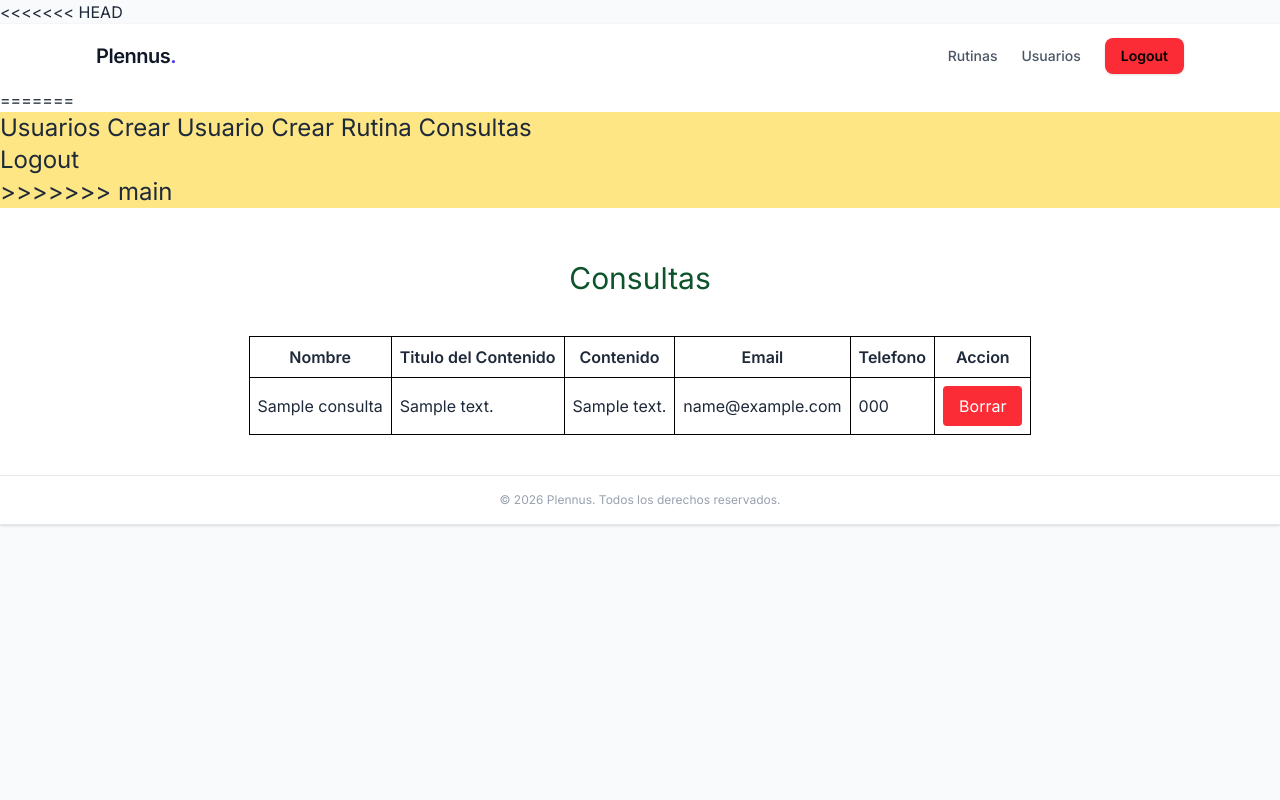
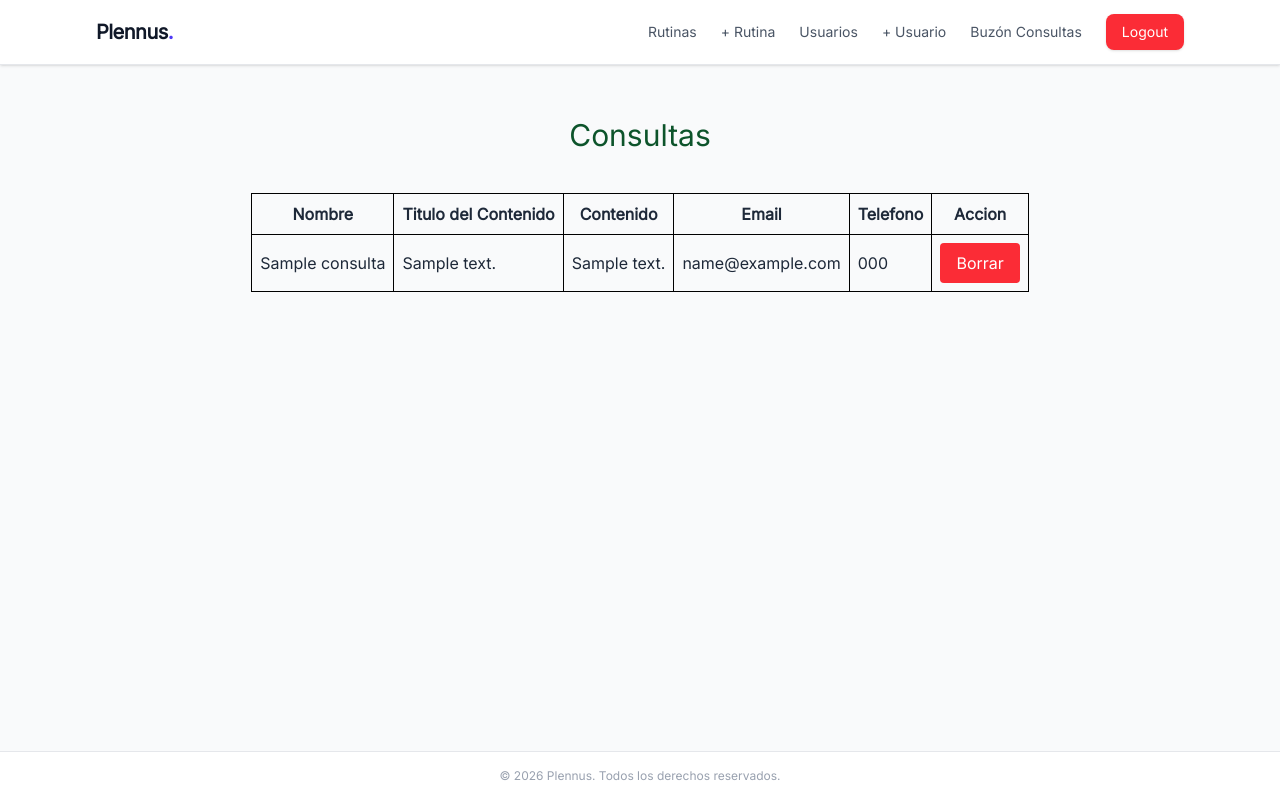
Before and after one commit to tomasalonso002/tp3, a Django app: page /consultas/ in a window 1280 px wide. Run offline with Django 5.2, Linux system fonts and the light colour scheme; a user stored in the database is signed in; tables that the repository leaves empty hold one stand-in row (values such as "Sample post"); style sheets or scripts are compiled from the project's sources; some libraries are stand-ins or nearby versions.

Commit message:
Conflictos en base.html solucionados adaptando URLs nuevas al diseno elegante

```diff
--- a/usuarios/templates/usuarios/base.html
+++ b/usuarios/templates/usuarios/base.html
@@ -4,11 +4,8 @@
 <html lang="es">
 
 <head>
-
     <meta charset="UTF-8">
-
     <meta name="viewport" content="width=device-width, initial-scale=1.0">
-
     <title>
         {% block title %}
             Plennus
@@ -16,13 +13,8 @@
     </title>
 
     <link rel="preconnect" href="https://fonts.googleapis.com">
-
     <link rel="preconnect" href="https://fonts.gstatic.com" crossorigin>
-
-    <link
-        href="https://fonts.googleapis.com/css2?family=Inter:wght@300;400;500;600&display=swap"
-        rel="stylesheet"
-    >
+    <link href="https://fonts.googleapis.com/css2?family=Inter:wght=300;400;500;600&display=swap" rel="stylesheet">
 
     {% tailwind_css %}
 
@@ -31,139 +23,74 @@
             font-family: 'Inter', sans-serif;
         }
     </style>
-
 </head>
-<<<<<<< HEAD
 
 <body class="bg-gray-50 text-gray-800 antialiased min-h-screen flex flex-col">
 
-    <!-- NAVBAR -->
     <nav class="bg-white border-b border-gray-200 sticky top-0 z-50 shadow-sm">
-
         <div class="max-w-6xl mx-auto px-4 sm:px-6 lg:px-8">
-
             <div class="flex justify-between h-16 items-center">
 
-                <!-- LOGO -->
                 <div class="flex-shrink-0">
-
-                    <a
-                        href="{% url 'inicio' %}"
-                        class="text-xl font-semibold tracking-tight text-gray-900 hover:text-gray-600 transition"
-                    >
+                    <a href="{% url 'inicio' %}" class="text-xl font-semibold tracking-tight text-gray-900 hover:text-gray-600 transition">
                         Plennus<span class="text-indigo-600">.</span>
                     </a>
-
                 </div>
 
-                <!-- MENU -->
                 <div class="flex items-center space-x-6 text-sm font-medium">
 
                     {% if user.is_authenticated %}
-
-                        <a
-                            href="{% url 'rutinas' %}"
-                            class="text-gray-600 hover:text-indigo-600 transition"
-                        >
+                        <a href="{% url 'rutinas' %}" class="text-gray-600 hover:text-indigo-600 transition">
                             Rutinas
                         </a>
-
-                        <a
-                            href="{% url 'usuarios' %}"
-                            class="text-gray-600 hover:text-indigo-600 transition"
-                        >
+                        <a href="{% url 'crear_rutina' %}" class="text-gray-600 hover:text-indigo-600 transition">
+                            + Rutina
+                        </a>
+                        <a href="{% url 'get_usuarios' %}" class="text-gray-600 hover:text-indigo-600 transition">
                             Usuarios
                         </a>
+                        <a href="{% url 'nuevo_usuario' %}" class="text-gray-600 hover:text-indigo-600 transition">
+                            + Usuario
+                        </a>
+                        <a href="{% url 'get_consultas' %}" class="text-gray-600 hover:text-indigo-600 transition">
+                            Buzón Consultas
+                        </a>
 
-                        <form
-                            method="post"
-                            action="{% url 'logout' %}"
-                            class="inline m-0"
-                        >
-
+                        <form method="post" action="{% url 'logout' %}" class="inline m-0">
                             {% csrf_token %}
-
-                            <button
-                                type="submit"
-                                class="bg-red-500 hover:bg-red-600 text-black font-bold py-2 px-4 px-4 py-2 rounded-lg transition shadow-sm"
-                            >
+                            <button type="submit" class="bg-red-500 hover:bg-red-600 text-white font-medium py-2 px-4 rounded-lg transition shadow-sm">
                                 Logout
                             </button>
-
                         </form>
 
                     {% else %}
-
-                        <a
-                            href="{% url 'inicio' %}"
-                            class="text-gray-600 hover:text-gray-900 transition"
-                        >
+                        <a href="{% url 'inicio' %}" class="text-gray-600 hover:text-gray-900 transition">
                             Inicio
                         </a>
 
-                        <a
-                            href="{% url 'consultas' %}"
-                            class="text-gray-600 hover:text-gray-900 transition"
-                        >
+                        <a href="{% url 'nueva_consulta' %}" class="text-gray-600 hover:text-gray-900 transition">
                             Consultas
                         </a>
 
-                        <a
-                            href="{% url 'login' %}"
-                            class="bg-gray-900 text-white px-4 py-2 rounded-lg hover:bg-gray-800 transition shadow-sm"
-                        >
+                        <a href="{% url 'login' %}" class="bg-gray-900 text-white px-4 py-2 rounded-lg hover:bg-gray-800 transition shadow-sm">
                             Iniciar Sesión
                         </a>
-
                     {% endif %}
 
                 </div>
 
             </div>
-
         </div>
-
-=======
-<body class="bg-white">
-    <nav class="bg-amber-200 text-2xl">
-        {% if user.is_authenticated %}
-            <a href="{% url 'get_usuarios' %}">Usuarios</a>
-            <a href="{% url 'nuevo_usuario' %}">Crear Usuario</a>
-            <a href="{% url 'crear_rutina' %}">Crear Rutina</a>
-            <a href="{% url 'get_consultas' %}">Consultas</a>
-
-
-            <form method="post" action="{% url 'logout' %}">
-                {% csrf_token %}
-                <button
-                type="submit"
-                style="cursor: pointer;"
-                >Logout</button>
-
-            </form>
-        {% else %}
-        <a href="{% url 'inicio' %}">Inicio</a>
-        <a href="{% url 'login' %}">Iniciar Sesion</a>
-        <a href="{% url 'nueva_consulta' %}">Consultas</a>
-        {% endif %}
->>>>>>> main
     </nav>
 
-    <!-- CONTENIDO -->
     <main class="flex-grow max-w-6xl w-full mx-auto px-4 sm:px-6 lg:px-8 py-10">
-
         {% block body %}
         {% endblock %}
-
     </main>
 
-    <!-- FOOTER -->
     <footer class="border-t border-gray-200 bg-white py-4 text-center text-xs text-gray-400">
-
         &copy; 2026 Plennus. Todos los derechos reservados.
-
     </footer>
 
 </body>
-
 </html>
```
